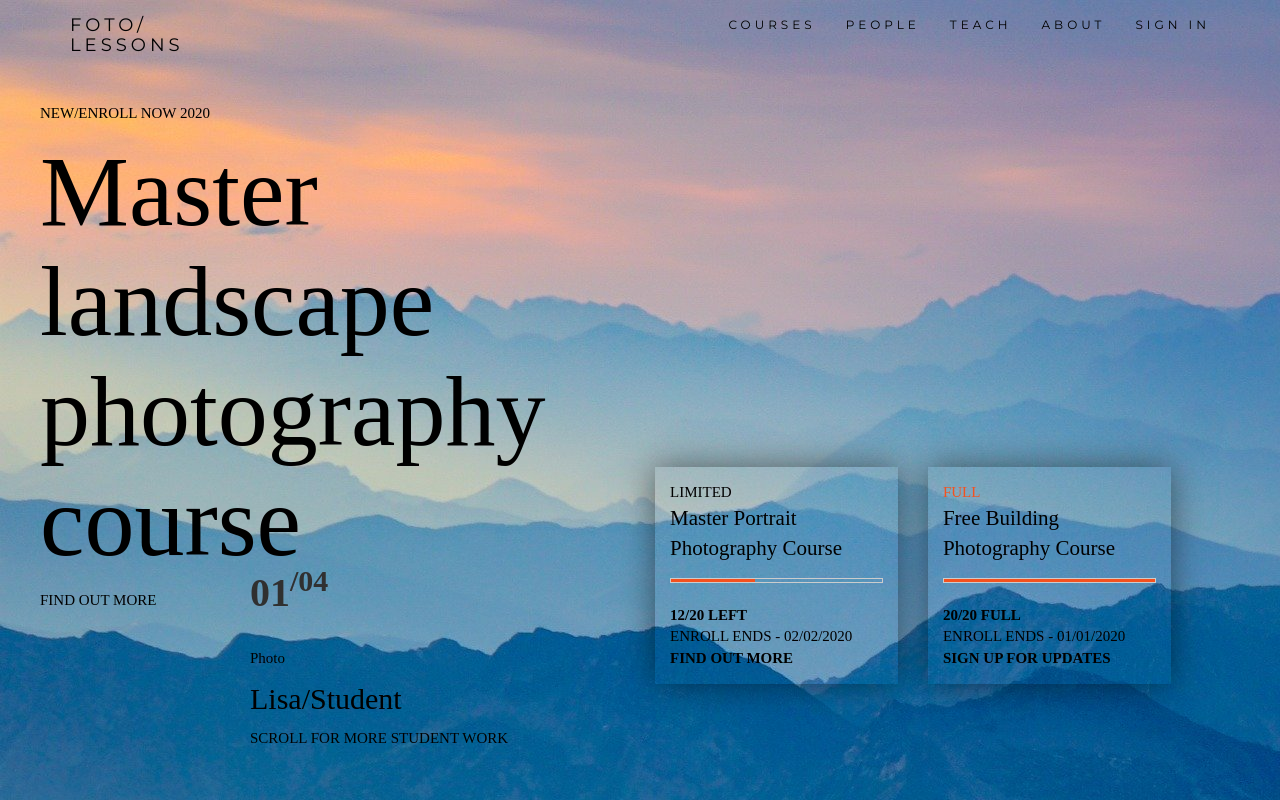
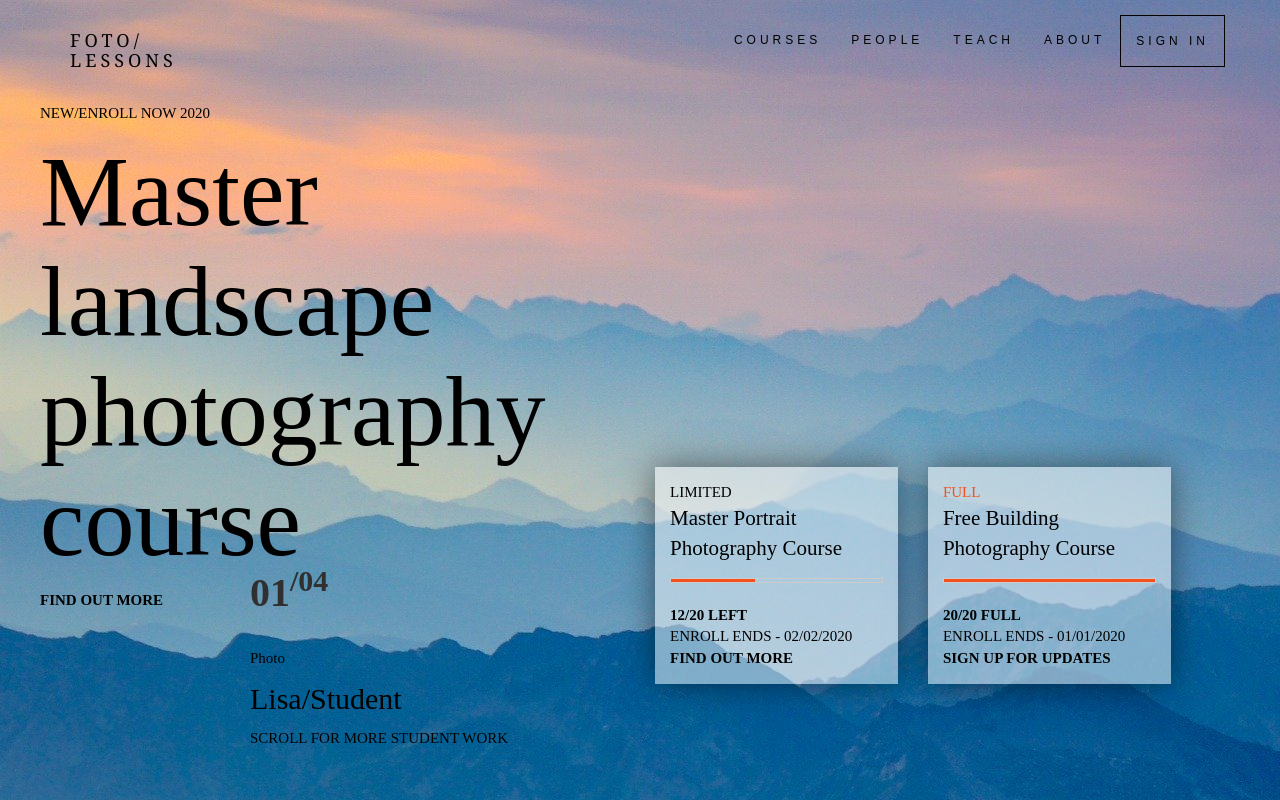
Before and after one commit to kuantumleap123/implement-dribbble-mockup, a plain HTML site: page index.html in a window 1280 px wide. Drawn offline with nearby package versions, Linux system fonts and the light colour scheme.

Commit message:
commit 3

```diff
--- a/index.html
+++ b/index.html
@@ -57,11 +57,19 @@
     border: none;
     border-radius: 0;
     box-shadow: 0 0 32px rgba(0, 0, 0, 0.5);
-    background: inherit;
+    background-color: rgba(255, 255, 255, 0.5);
 
   }
 
+
+  .jumbotron a:hover {
+    color: #fff !important;
+    text-decoration: none;
+    transition-duration: 500ms;
+  }
+
   .navbar {
+    top: 15px;
     margin-bottom: 0;
     background-color: transparent;
     z-index: 9999;
@@ -70,17 +78,22 @@
     line-height: 1.42857143 !important;
     letter-spacing: 4px;
     border-radius: 0;
-    font-family: Montserrat, sans-serif;
+    font-family: Arial, sans-serif;
+    width: 100%;
   }
   .navbar li a, .navbar .navbar-brand {
     color: black !important;
   }
   .navbar-nav li a:hover {
+    transition-duration: 500ms;
     color: #fff !important;
   }
   .navbar-default .navbar-toggle {
     border-color: transparent;
     color: #fff !important;
+  }
+  .navbar .navbar-brand {
+    font-family: Georgia, 'Times New Roman', Times, serif, sans-serif;
   }
 
 
@@ -94,6 +107,14 @@
     bottom: 6%;
   }
 
+  .sign-in {
+      display: inline-block;
+      border: 1px solid #000;
+  }
+  .sign-in:hover {
+      transition-duration: 500ms;
+      border: 1px solid #fff;
+  }
 
   </style>
 </head>
@@ -115,7 +136,7 @@
         <li><a href="#people">PEOPLE</a></li>
         <li><a href="#teach">TEACH</a></li>
         <li><a href="#about">ABOUT</a></li>
-        <li><a href="#sign-in">SIGN IN</a></li>
+        <li class="sign-in"><a href="#sign-in">SIGN IN</a></li>
       </ul>
     </div>
   </div>
@@ -125,7 +146,7 @@
     <div class="col-sm-6">
         NEW/ENROLL NOW 2020
         <h1>Master landscape photography course</h1>
-        FIND OUT MORE
+        <a href="#"><b>FIND OUT MORE</b></a><br>
 
         <br>
         <div class="col-sm-4"></div>
@@ -151,7 +172,7 @@
                 </div> <br>
                 <b>12/20 LEFT</b><br>
                 ENROLL ENDS - 02/02/2020<br>
-                <b>FIND OUT MORE</b><br>
+                <a href="#"><b>FIND OUT MORE</b></a><br>
             </div>
             <div class="blur"></div>
             </div>
@@ -164,7 +185,7 @@
                 </div> <br>
                 <b>20/20 FULL</b><br>
                 ENROLL ENDS - 01/01/2020<br>
-                <b>SIGN UP FOR UPDATES</b><br>
+                <a href="#"><b>SIGN UP FOR UPDATES</b></a><br>
             </div>
             </div>
 
```
